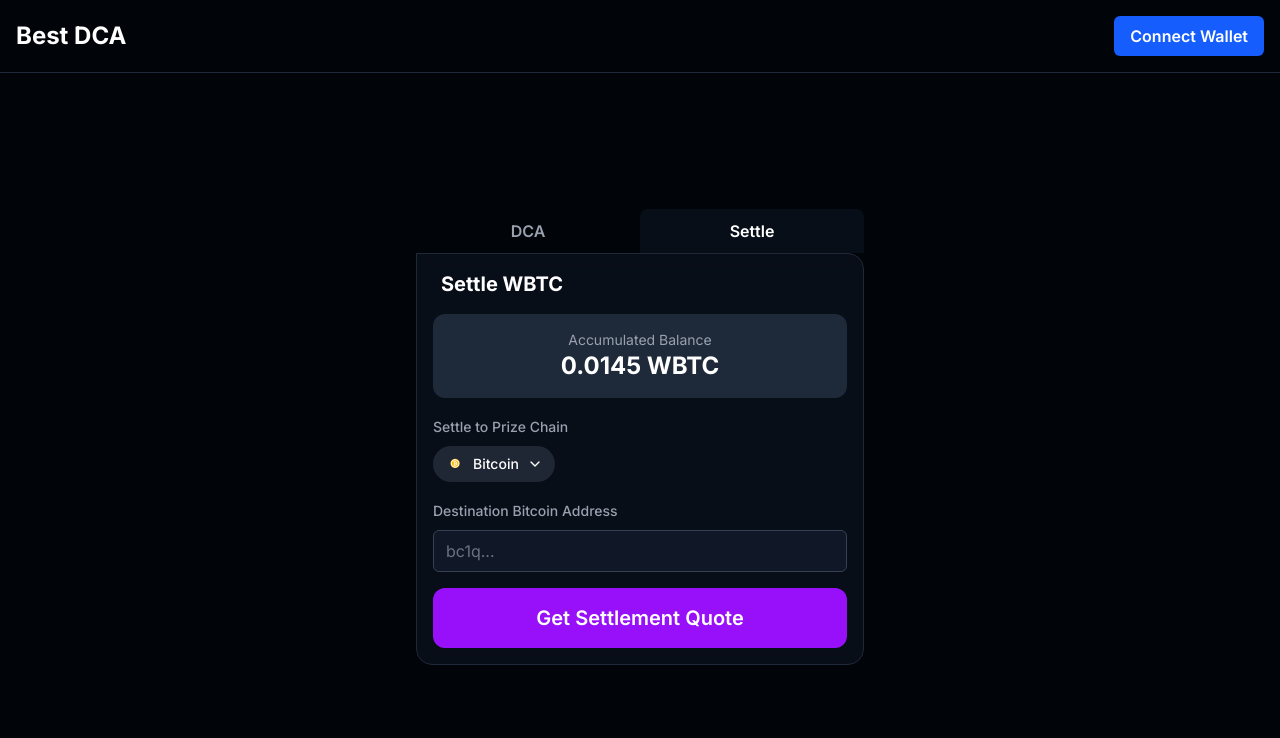
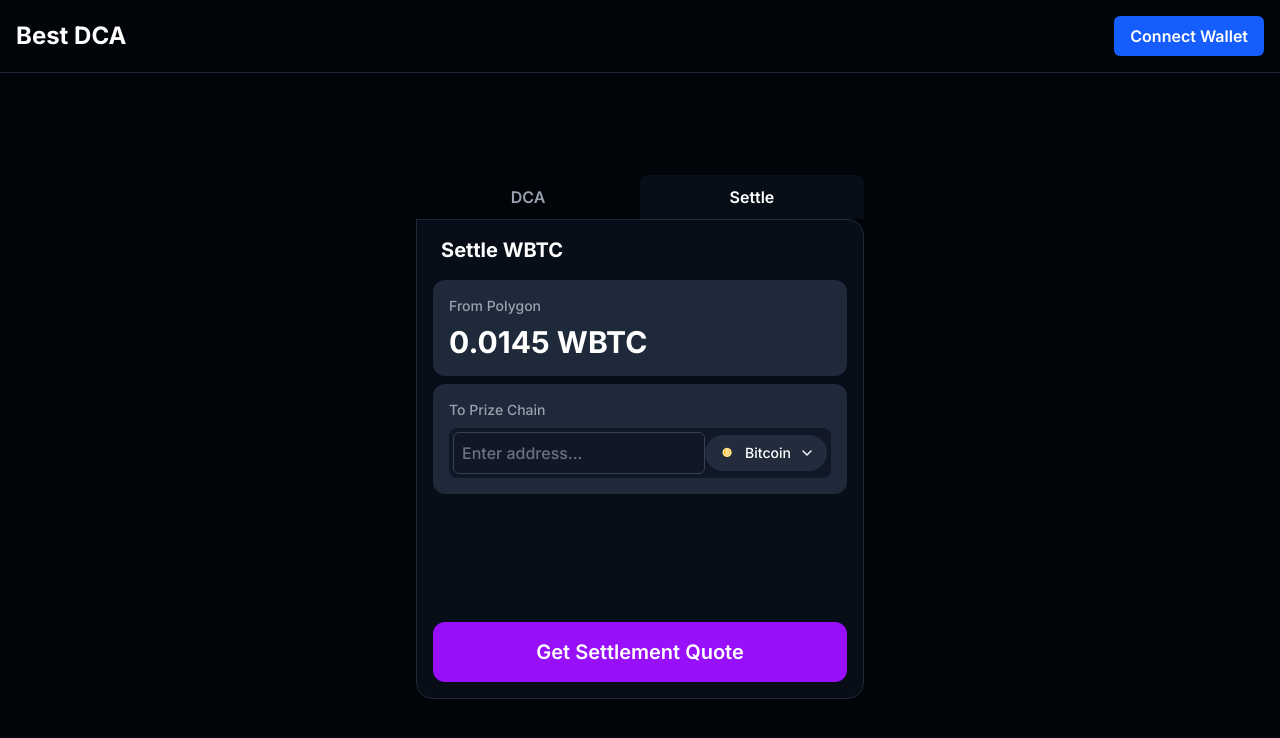
Before and after one commit to marciob/BestDCA-1Inch, a Next.js app: page / in a window 1280 px wide. Both pictures are taken after a click on the button "Settle". Shown: the top 738 px of the page. Built offline with nearby package versions, Linux system fonts and the light colour scheme.

Commit message:
improving settle page ui

```diff
--- a/app/components/SwapWidget.tsx
+++ b/app/components/SwapWidget.tsx
@@ -1,4 +1,3 @@
-// app/components/SwapWidget.tsx
 "use client";
 
 import { useState } from "react";
@@ -9,7 +8,7 @@ import Action from "./Action";
 import Receive from "./Receive";
 import ChainSelector from "./ChainSelector";
 
-// A small component for the Bitcoin logo to keep the main component clean
+// A small component for the Bitcoin logo
 const BitcoinIcon = () => (
   <Image
     src="/btc_logo.png"
@@ -24,6 +23,14 @@ export default function SwapWidget() {
   const [activeTab, setActiveTab] = useState<"dca" | "settle">("dca");
   const [isSettingsOpen, setSettingsOpen] = useState(false);
 
+  // Dynamically set the CTA text and color based on the active tab
+  const ctaText =
+    activeTab === "dca" ? "Connect Wallet" : "Get Settlement Quote";
+  const ctaColor =
+    activeTab === "dca"
+      ? "bg-blue-600 hover:bg-blue-700"
+      : "bg-purple-600 hover:bg-purple-700";
+
   const TabButton = ({
     tabName,
     label,
@@ -33,7 +40,7 @@ export default function SwapWidget() {
   }) => (
     <button
       onClick={() => setActiveTab(tabName)}
-      className={`w-full rounded-t-lg py-2.5 text-center font-semibold ${
+      className={`w-full rounded-t-lg py-2.5 text-center font-semibold transition-colors ${
         activeTab === tabName
           ? "bg-gray-900/50 text-white"
           : "bg-transparent text-gray-400 hover:bg-gray-800/50"
@@ -53,17 +60,18 @@ export default function SwapWidget() {
         </div>
 
         {/* Main Content Area */}
-        <div className="rounded-b-2xl rounded-tr-2xl border border-gray-800 bg-gray-900/50 p-4 backdrop-blur-md">
+        <div className="flex h-[480px] flex-col rounded-b-2xl rounded-tr-2xl border border-gray-800 bg-gray-900/50 p-4 backdrop-blur-md">
+          {/* This new wrapper will grow to fill the available space, pushing the CTA button down */}
+          <div className="flex-grow">
             {/* DCA View */}
             {activeTab === "dca" && (
-            <div>
+              <>
                 <div className="mb-4 flex items-center justify-between px-2">
                   <h2 className="text-xl font-bold text-white">Setup DCA</h2>
                   <button
                     onClick={() => setSettingsOpen(true)}
                     className="text-gray-400 hover:text-white"
                   >
-                  {/* --- 2. REPLACE THE SVG WITH THE NEW ICON COMPONENT --- */}
                     <IoMdSettings className="h-5 w-5" />
                   </button>
                 </div>
@@ -71,54 +79,59 @@ export default function SwapWidget() {
                   <Action />
                   <Receive />
                 </div>
-              <div className="mt-4">
-                <button className="w-full rounded-xl bg-blue-600 py-4 text-xl font-semibold text-white hover:bg-blue-700">
-                  Connect Wallet
-                </button>
+              </>
+            )}
+
+            {/* --- SETTLE VIEW (UPDATED FOR BETTER HORIZONTAL LAYOUT) --- */}
+            {activeTab === "settle" && (
+              <>
+                <div className="mb-4 flex items-center justify-between px-2">
+                  <h2 className="text-xl font-bold text-white">Settle WBTC</h2>
+                  <div className="h-5 w-5"></div>
+                </div>
+                <div className="space-y-2">
+                  {/* "From" block */}
+                  <div className="rounded-xl bg-gray-800 p-4">
+                    <div className="text-sm font-medium text-gray-400">
+                      From Polygon
+                    </div>
+                    <div className="mt-2 text-3xl font-bold text-white">
+                      0.0145 WBTC
                     </div>
                   </div>
-          )}
 
-          {/* Settle View */}
-          {activeTab === "settle" && (
-            <div>
-              <div className="mb-4 flex items-center justify-between px-2">
-                <h2 className="text-xl font-bold text-white">Settle WBTC</h2>
-              </div>
-              <div className="space-y-4">
-                <div className="rounded-xl bg-gray-800 p-4 text-center">
-                  <p className="text-sm text-gray-400">Accumulated Balance</p>
-                  <p className="text-2xl font-bold text-white">0.0145 WBTC</p>
-                </div>
-                <div>
-                  <label className="text-sm font-medium text-gray-400">
-                    Settle to Prize Chain
+                  {/* "To" block */}
+                  <div className="rounded-xl bg-gray-800 p-4">
+                    <label className="block text-sm font-medium text-gray-400 mb-2">
+                      To Prize Chain
                     </label>
-                  <div className="mt-2">
-                    <ChainSelector chainName="Bitcoin" icon={<BitcoinIcon />} />
-                  </div>
-                </div>
-                <div>
-                  <label
-                    htmlFor="dest_address"
-                    className="text-sm font-medium text-gray-400"
-                  >
-                    Destination Bitcoin Address
-                  </label>
+                    <div className="flex items-center justify-between rounded-lg bg-gray-900 p-1">
                       <input
                         id="dest_address"
                         name="dest_address"
                         type="text"
-                    placeholder="bc1q..."
-                    className="mt-2"
+                        placeholder="Enter address..."
+                        className="w-full bg-transparent p-2 text-base font-medium text-white placeholder-gray-500 focus:outline-none"
+                      />
+                      <ChainSelector
+                        chainName="Bitcoin"
+                        icon={<BitcoinIcon />}
                       />
                     </div>
-                <button className="w-full rounded-xl bg-purple-600 py-4 text-xl font-semibold text-white hover:bg-purple-700">
-                  Get Settlement Quote
+                  </div>
+                </div>
+              </>
+            )}
+          </div>
+
+          {/* UNIFIED CTA BUTTON - Stays at the bottom due to flexbox */}
+          <div className="mt-4">
+            <button
+              className={`w-full rounded-xl py-4 text-xl font-semibold text-white transition-colors ${ctaColor}`}
+            >
+              {ctaText}
             </button>
           </div>
-            </div>
-          )}
         </div>
       </div>
 
```
Lines whose indentation alone changed are shown as unchanged.
